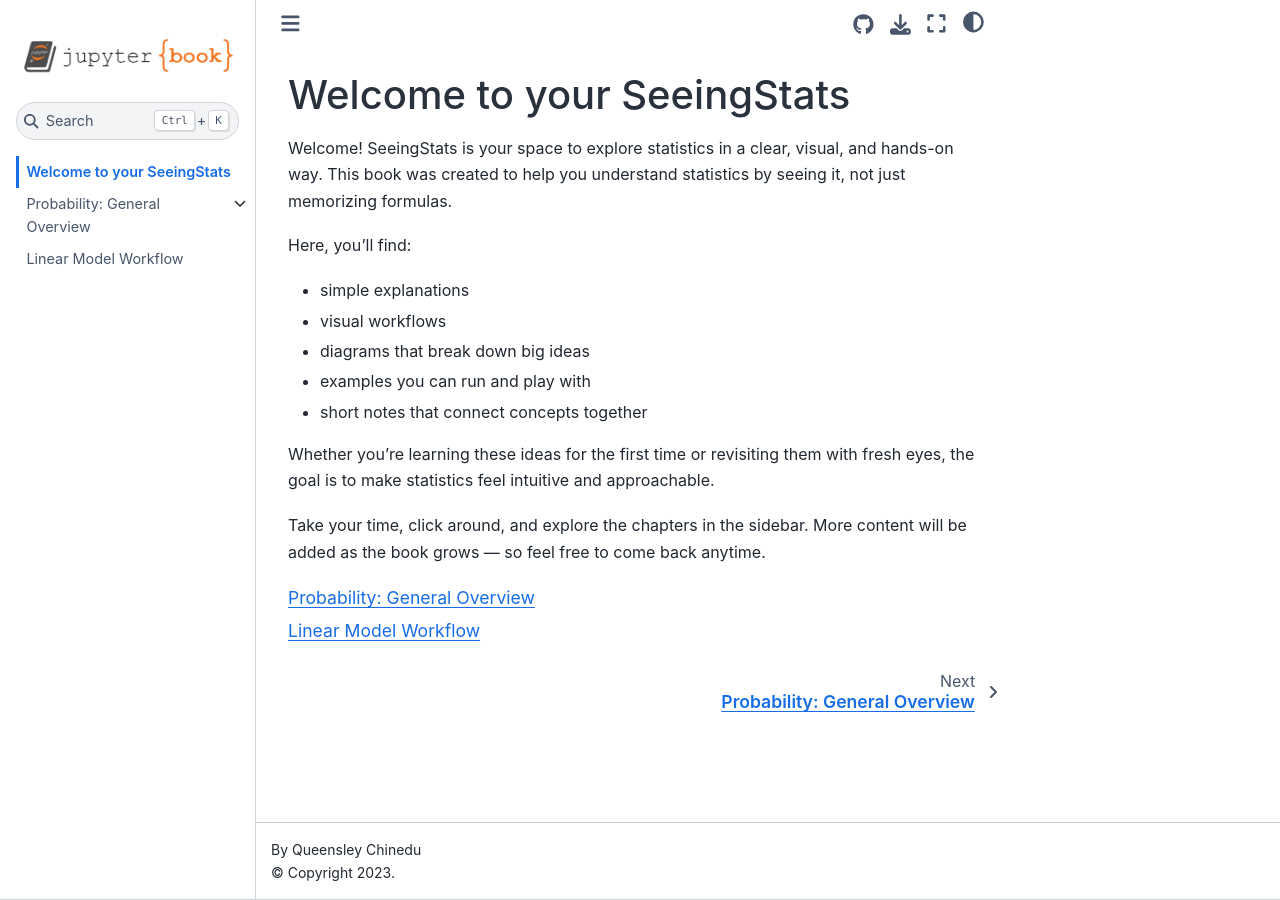
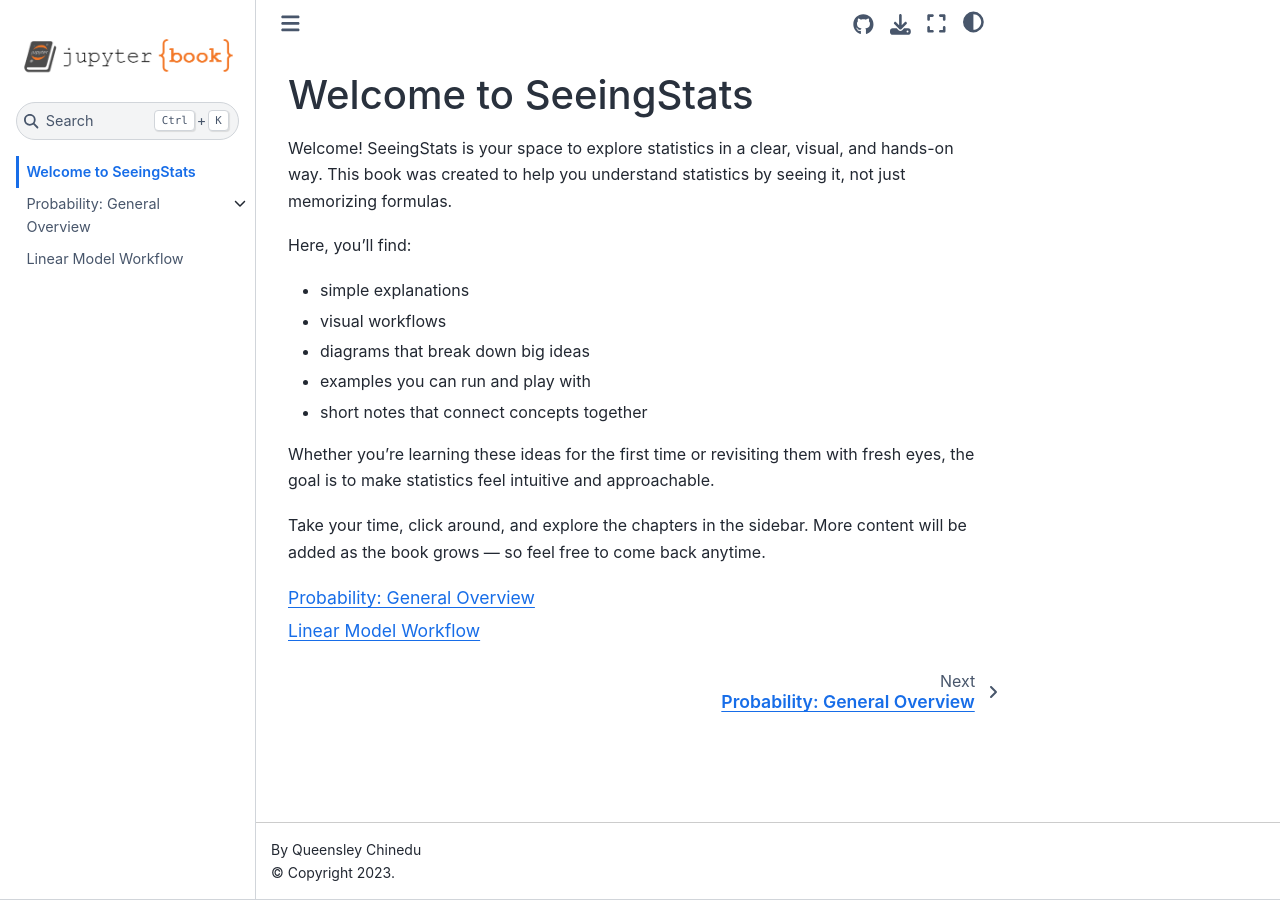
Before and after one commit to QueensleyC/stat5430project, a Jupyter Book: the page built from intro.md, in a window 1280 px wide. Built offline with Jupyter Book 1.0.4 settings and Sphinx 7.4.7 and the Sphinx Book theme 1.1.4, drawn with Linux system fonts in a browser that asks for light colours.

Commit message:
Change intro and title

```diff
--- a/intro.md
+++ b/intro.md
@@ -1,4 +1,4 @@
-# Welcome to your SeeingStats
+# Welcome to SeeingStats
 
 Welcome! SeeingStats is your space to explore statistics in a clear, visual, and hands-on way.
 This book was created to help you understand statistics by seeing it, not just memorizing formulas.
```
